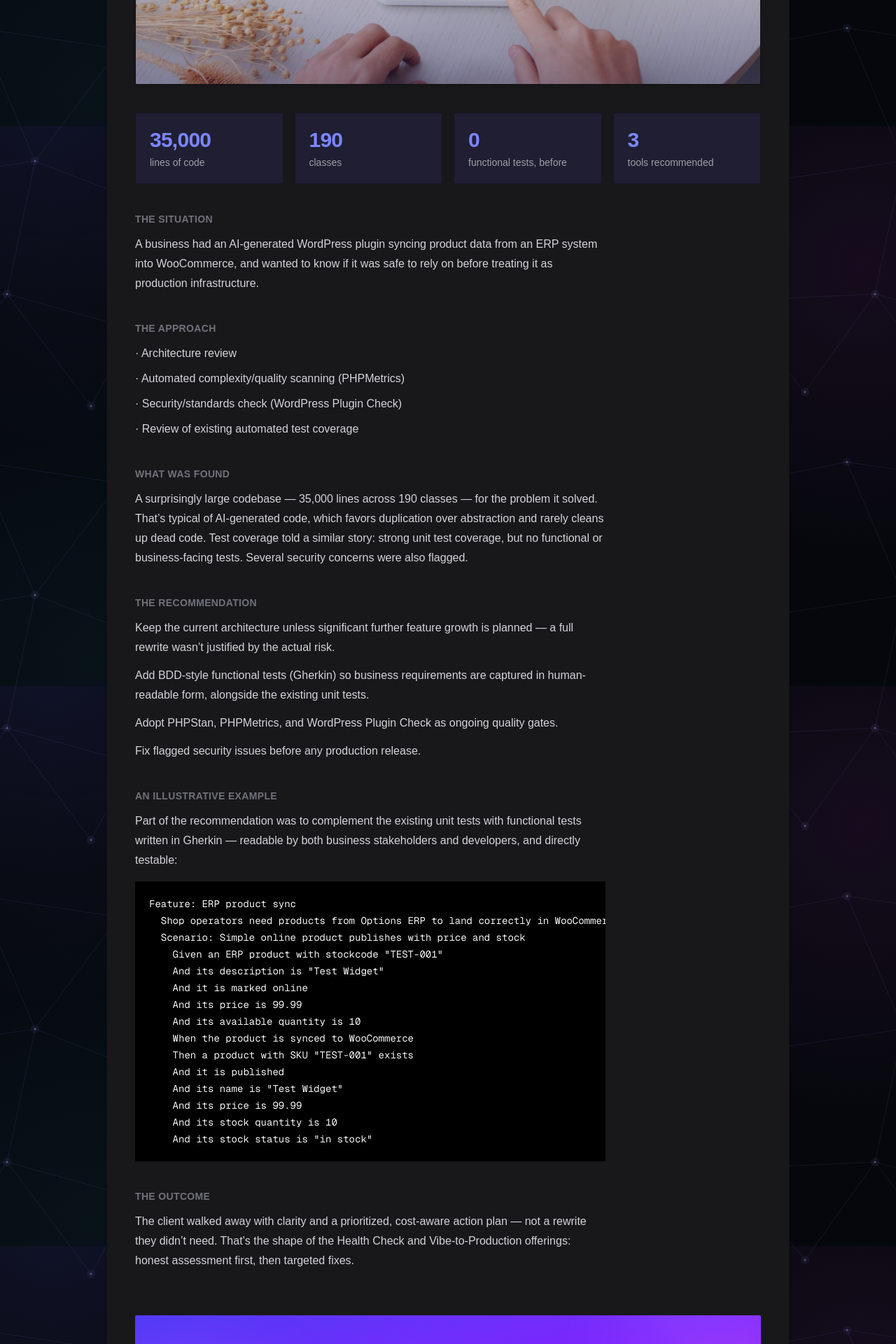
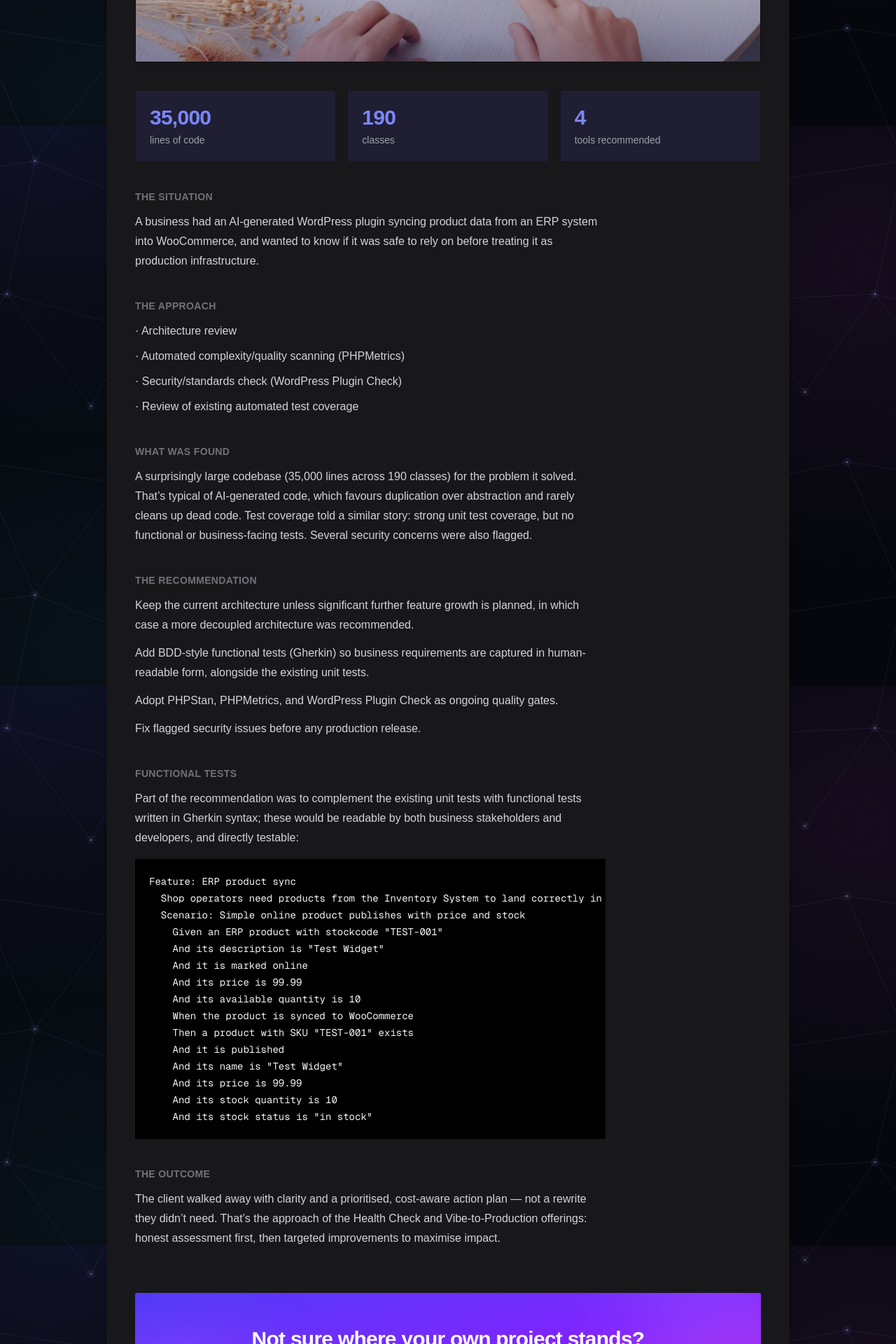
Before and after one commit to campbell-dev-au/campbell-public-site, a Next.js app: page /case-studies/wordpress-integration-review in a window 1280 px wide. Shown: the part 620-2540 px from the top of the page at 70% size. Built offline with nearby package versions, Linux system fonts and the light colour scheme.

Commit message:
Improve case woo-commerce case study copy

```diff
--- a/app/case-studies/page.tsx
+++ b/app/case-studies/page.tsx
@@ -12,7 +12,7 @@ const caseStudies = [
     slug: "wordpress-integration-review",
     title: "Vibe-Code Health Check: An AI-Built WordPress/WooCommerce Integration",
     summary:
-      "A structured assessment of a 35,000-line AI-generated plugin — architecture, testing strategy, and security recommendations.",
+      "A structured assessment of a 35,000-line AI-generated plugin, including architecture, testing strategy, and security recommendations.",
   },
 ];
 
--- a/app/case-studies/wordpress-integration-review/page.tsx
+++ b/app/case-studies/wordpress-integration-review/page.tsx
@@ -47,9 +47,6 @@ export default function WordpressIntegrationReviewCaseStudy() {
       <h1 className="mt-3 max-w-3xl text-3xl font-semibold tracking-tight sm:text-4xl">
         An AI-Built WordPress/WooCommerce Integration
       </h1>
-      <p className="mt-3 text-sm text-zinc-500">
-        Details anonymised at the client&rsquo;s request.
-      </p>
 
       <PhotoFrame
         src="/images/casestudy-pos-system.jpg"
@@ -58,11 +55,10 @@ export default function WordpressIntegrationReviewCaseStudy() {
         priority
       />
 
-      <div className="mt-10 grid grid-cols-2 gap-4 sm:grid-cols-4">
+      <div className="mt-10 grid grid-cols-2 gap-4 sm:grid-cols-3">
         <Stat value="35,000" label="lines of code" />
         <Stat value="190" label="classes" />
-        <Stat value="0" label="functional tests, before" />
-        <Stat value="3" label="tools recommended" />
+        <Stat value="4" label="tools recommended" />
       </div>
 
       <Section title="The situation">
@@ -85,9 +81,9 @@ export default function WordpressIntegrationReviewCaseStudy() {
 
       <Section title="What was found">
         <p>
-          A surprisingly large codebase — 35,000 lines across 190 classes —
+          A surprisingly large codebase (35,000 lines across 190 classes)
           for the problem it solved. That&rsquo;s typical of AI-generated
-          code, which favors duplication over abstraction and rarely cleans
+          code, which favours duplication over abstraction and rarely cleans
           up dead code. Test coverage told a similar story: strong unit test
           coverage, but no functional or business-facing tests. Several
           security concerns were also flagged.
@@ -98,8 +94,7 @@ export default function WordpressIntegrationReviewCaseStudy() {
         <ul className="flex flex-col gap-3">
           <li>
             Keep the current architecture unless significant further feature
-            growth is planned — a full rewrite wasn&rsquo;t justified by the
-            actual risk.
+            growth is planned, in which case a more decoupled architecture was recommended.
           </li>
           <li>
             Add BDD-style functional tests (Gherkin) so business requirements
@@ -114,15 +109,15 @@ export default function WordpressIntegrationReviewCaseStudy() {
         </ul>
       </Section>
 
-      <Section title="An illustrative example">
+      <Section title="Functional tests">
         <p>
           Part of the recommendation was to complement the existing unit
-          tests with functional tests written in Gherkin — readable by
+          tests with functional tests written in Gherkin syntax; these would be readable by
           both business stakeholders and developers, and directly testable:
         </p>
         <pre className="mt-4 overflow-x-auto rounded-box bg-zinc-950 p-5 text-sm leading-6 text-zinc-100 dark:bg-black">
           <code>{`Feature: ERP product sync
-  Shop operators need products from Options ERP to land correctly in WooCommerce.
+  Shop operators need products from the Inventory System to land correctly in WooCommerce.
   Scenario: Simple online product publishes with price and stock
     Given an ERP product with stockcode "TEST-001"
     And its description is "Test Widget"
@@ -141,10 +136,10 @@ export default function WordpressIntegrationReviewCaseStudy() {
 
       <Section title="The outcome">
         <p>
-          The client walked away with clarity and a prioritized, cost-aware
+          The client walked away with clarity and a prioritised, cost-aware
           action plan — not a rewrite they didn&rsquo;t need. That&rsquo;s
-          the shape of the Health Check and Vibe-to-Production offerings:
-          honest assessment first, then targeted fixes.
+          the approach of the Health Check and Vibe-to-Production offerings:
+          honest assessment first, then targeted improvements to maximise impact.
         </p>
       </Section>
 
```
